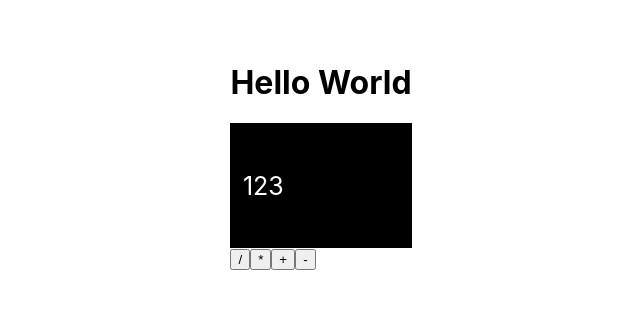
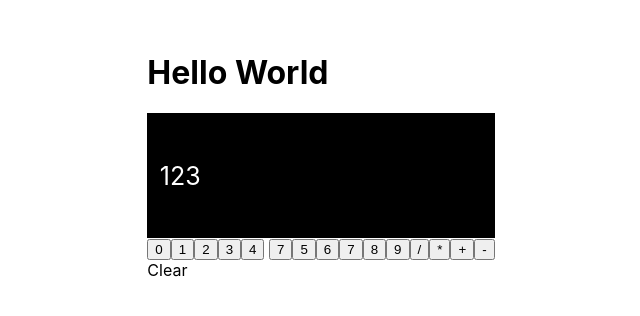
Before and after one commit to Brontesewell/Tutorfly-Coding-Challenge-Bronte-Sewell, a React (Create React App) app: page / in a window 1280 px wide. Shown: the part 244-560 px from the top of the page, without its empty margins (319-959 px from the left). Built offline with nearby package versions, Linux system fonts and the light colour scheme.

Commit message:
clear button working and buttons for numbers appear

```diff
--- a/src/App.js
+++ b/src/App.js
@@ -1,6 +1,7 @@
 import React, { Component } from "react";
 import "./App.css";
 import Input from "./components/Input";
+import ButtonToClear from "./components/ButtonToClear";
 
 class App extends Component {
   constructor(props) {
@@ -66,12 +67,23 @@ class App extends Component {
         <div >
          <h1>Hello World</h1>
          <Input input={this.state.input}/>
-
-
+         <button handleClick={this.addToInput}>0</button>
+         <button handleClick={this.addToInput}>1</button>
+         <button handleClick={this.addToInput}>2</button>
+         <button handleClick={this.addToInput}>3</button>
+         <button handleClick={this.addToInput}>4</button>         <button handleClick={this.addToInput}>7</button>
+         <button handleClick={this.addToInput}>5</button>
+         <button handleClick={this.addToInput}>6</button>
+         <button handleClick={this.addToInput}>7</button>
+         <button handleClick={this.addToInput}>8</button>
+         <button handleClick={this.addToInput}>9</button>
          <button handleClick={this.divide}>/</button>
          <button handleClick={this.multiply}>*</button>
          <button handleClick={this.add}>+</button>
          <button handleClick={this.subtract}>-</button>
+
+         <ButtonToClear clearInput={this.clearInput}>Clear</ButtonToClear>
+
         </div>
       </div>
     );
--- /dev/null
+++ b/src/components/ButtonToClear.js
@@ -0,0 +1,14 @@
+import React, { Component } from "react";
+
+
+class ButtonToClear extends Component {
+  render() {
+    return(
+      <div onClick={() => this.props.clearInput()}>
+        {this.props.children}
+      </div>
+    )
+  }
+}
+
+export default ButtonToClear;
```
